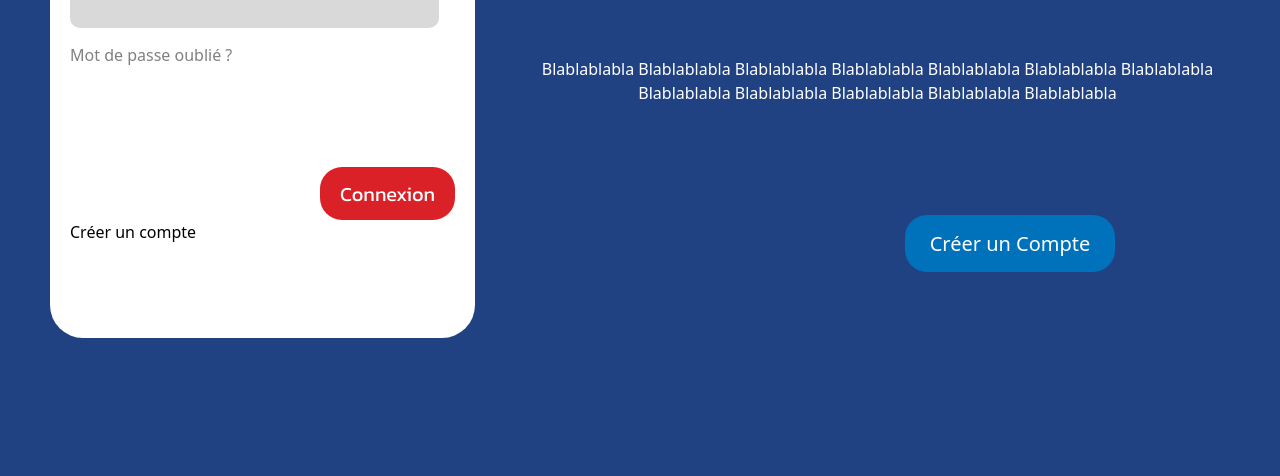
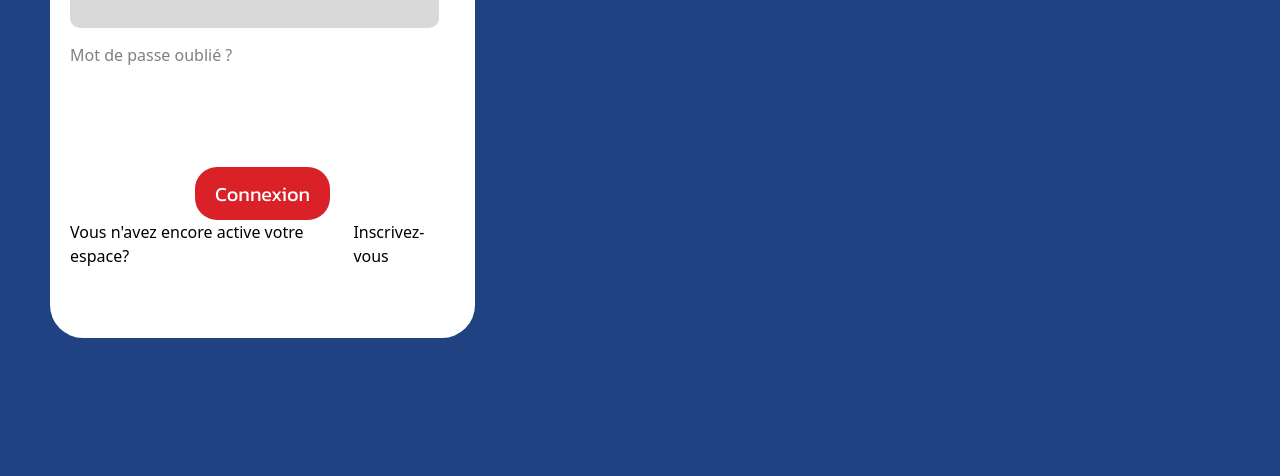
Before and after one commit to Powai03/BAPS2, a website: page front/login.html in a window 1280 px wide. Shown: the part 369-845 px from the top of the page. Drawn offline with nearby package versions, Linux system fonts and the light colour scheme.

Commit message:
upload to August branch

```diff
--- a/front/css/login.css
+++ b/front/css/login.css
@@ -16,7 +16,8 @@
 
 .button-container {
     display: flex;
-    justify-content: flex-end;
+    justify-content: center;
+    align-items: center;
     margin-top: 50px;
 }
 
@@ -33,19 +34,6 @@
     cursor: pointer;
 }
 
-.boutoncr {
-    background-color: #0072BC;
-    justify-content: center;
-    border-radius: 22px;
-    margin-left: 430px;
-    width: 210px;
-    height: 57px;
-    font-family: 'Kanit', 400;
-    font-size: 20px;
-    color: #ffff;
-    margin-top: 50px;
-    cursor: pointer;
-}
 
 .container {
     margin-top: 100px;
@@ -126,3 +114,11 @@
     text-decoration: none;
     color: gray;
 }
+
+footer {
+    background-color: #0072BC;
+    color: white;
+    text-align: center;
+    padding: 15px;
+    margin: 15px;
+}
--- a/front/css/signup.css
+++ b/front/css/signup.css
@@ -97,14 +97,14 @@ label {
 }
 
 .eptxt {
-    background-color: #0072BC;
+    background-color: #204283;
     color: #ffff;
     font-family: 'Kanit', sans-serif;
     font-weight: 700;
     font-size: 24px;
     width: 100%;
-    padding: 15px;
-    text-align: center;
+    padding: 25px;
+    text-align: left;
     border-top-left-radius: 33px;
     border-top-right-radius: 33px;
 }
--- a/front/login.html
+++ b/front/login.html
@@ -30,23 +30,14 @@
                     <div class="button-container">
                         <button type="submit" class="boutonco">Connexion</button>
                     </div>
-                    <div class="signup">
-                        <a href="signup.html">Créer un compte</a>
+                    <div class="flex justify-center">
+                        <p class="compte">Vous n'avez encore active votre espace? </p>
+                        <a href="./signup.html">Inscrivez-vous</a>
                     </div>
                 </div>
             </div>
         </form>
 
-        <div>
-            <h1 class="cptprofh">Vous n'avez pas un compte professionnel ?</h1>
-            <p class="cptprofp">
-                Blablablabla Blablablabla Blablablabla Blablablabla Blablablabla Blablablabla
-                Blablablabla Blablablabla Blablablabla Blablablabla Blablablabla Blablablabla
-            </p>
-            <button type="button" class="boutoncr" onclick="window.location.href='signup.html'">
-                Créer un Compte
-            </button>
-        </div>
     </div>
 
     <script src="./js/login.js"></script>
```
Also changed, not shown: front/signup.html (+4 -8 lines).
